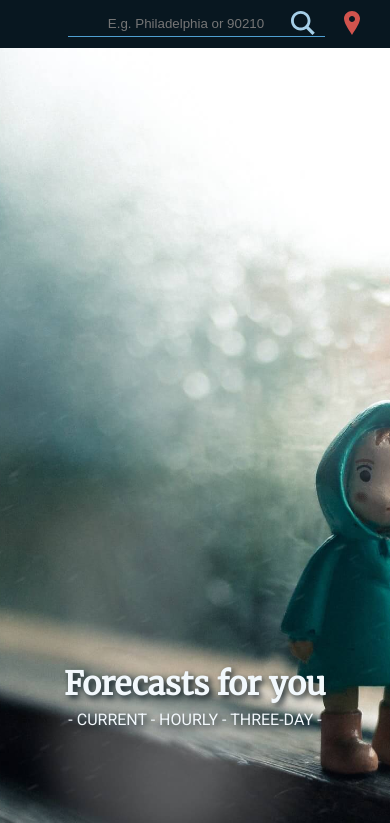
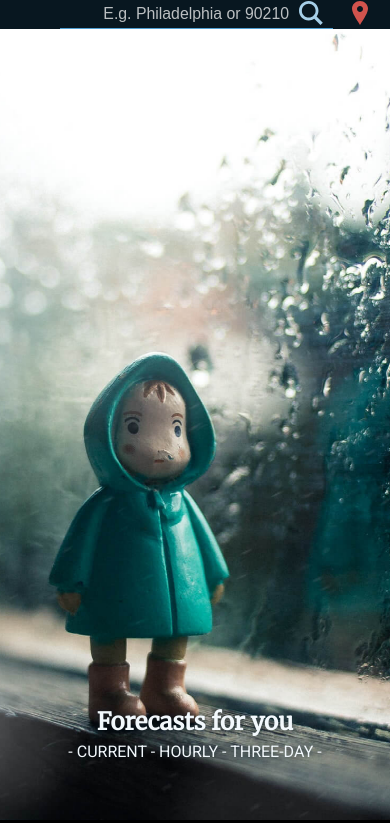
Before and after one commit to TKravel/weather-app-client, a React (Create React App) app: page / in a window 390 px wide. Shown: the top 823 px of the page. Built offline with nearby package versions, Linux system fonts and the light colour scheme.

Commit message:
landing page and forecast wrappers, css

```diff
--- a/src/App.css
+++ b/src/App.css
@@ -81,7 +81,7 @@ h6,
 	font-family: 'Merriweather', serif !important;
 }
 
-#app-wrapper {
+#forecast-wrapper {
 	min-height: 100vh;
 	max-width: 100vw;
 	display: grid;
@@ -95,7 +95,7 @@ h6,
 }
 
 @media screen and (max-width: 850px) {
-	#app-wrapper {
+	#forecast-wrapper {
 		display: grid;
 		grid-template-rows: 3em 7fr 3fr 7fr 1.5em;
 		grid-template-columns: 1fr;
@@ -109,7 +109,7 @@ h6,
 }
 
 @media screen and (max-width: 500px) {
-	#app-wrapper {
+	#forecast-wrapper {
 		display: grid;
 		grid-template-rows: 3em calc(100vh - 5em) 30vh 7fr 1.5em;
 		grid-template-columns: 1fr;
@@ -149,6 +149,7 @@ h6,
 	border-left: none;
 	border-top: none;
 	border-right: none;
+	font-size: 0.9em;
 	height: 2em;
 	padding: 0 3em;
 	position: relative;
@@ -165,6 +166,10 @@ input:-webkit-autofill {
 	-webkit-box-shadow: 0 0 0 50px var(--main-extraDark) inset;
 	outline: none;
 	-webkit-text-fill-color: var(--main-extraLight);
+}
+.search-input::placeholder {
+	color: rgba(255, 255, 255, 0.726);
+	font-size: 1.1em;
 }
 .search-btn {
 	border: none;
@@ -194,12 +199,22 @@ input:-webkit-autofill {
 /* ----------------------------------------------------------------------- */
 /* landing page */
 /* ------------------------------------------------------------------------ */
-#landing-page {
+#landing-wrapper {
 	background: url('./img/toy-looking-out-window.jpg') no-repeat center center
 		fixed;
 	background-size: cover;
+}
 
-	grid-area: 2/1/4/3;
+#landing-container {
+	position: relative;
+	display: flex;
+	flex-direction: column;
+	justify-content: space-between;
+	height: 100vh;
+	width: 100vw;
+}
+
+#hero-content {
 }
 
 #hero-text-container {
@@ -208,7 +223,7 @@ input:-webkit-autofill {
 	flex-direction: column;
 	justify-content: center;
 	text-align: left;
-	height: calc(100vh - 5em);
+	height: 100%;
 	margin-left: 3em;
 }
 
@@ -217,21 +232,28 @@ input:-webkit-autofill {
 }
 
 @media screen and (max-width: 850px) {
-	#landing-page {
-		max-height: 100%;
-		grid-area: 2/1/5/2;
+	#landing-wrapper {
 	}
 	#hero-text-container {
 		margin-left: 0;
-		padding-bottom: 5em;
 		justify-content: flex-end;
 		text-align: center;
 	}
 }
 
 @media screen and (max-width: 500px) {
-	#landing-page {
-		grid-area: 2/1/4/2;
+	#landing-wrapper {
+		background: url('./img/hero-mobile.jpg') no-repeat center center fixed;
+		background-size: cover;
+	}
+	#hero-content {
+		position: absolute;
+		bottom: 5em;
+		left: 0;
+		width: 100%;
+	}
+	.hero-text {
+		text-shadow: 0px 0px 6px var(--main-extraDark);
 	}
 }
 
@@ -358,10 +380,6 @@ input:-webkit-autofill {
 }
 
 .hourly-card {
-	/* background-color: var(--main-light);
-	border-radius: 0.5em;
-	border-bottom-left-radius: 0;
-	border-bottom-right-radius: 0; */
 	display: flex;
 	flex-direction: column;
 	justify-content: space-around;
@@ -394,32 +412,6 @@ input:-webkit-autofill {
 	}
 }
 
-/* .hourly-temp {
-	font-size: 1.5em;
-	font-weight: 600;
-}
-
-@media screen and (min-width: 600px) {
-	.hourly-card h3 {
-		margin-left: 1em;
-	}
-
-	.hourly-card p {
-		justify-content: space-around;
-		margin-left: auto;
-		margin-right: auto;
-		padding: 0 1em 0 1em;
-	}
-
-	.hourly-card-section {
-		display: flex;
-		justify-content: center;
-		align-items: center;
-		width: 100%;
-	}
-}
- */
-
 .icon-wrapper-day {
 	border: 1px solid inherit;
 	border-radius: 50%;
@@ -437,32 +429,6 @@ input:-webkit-autofill {
 	height: 64px;
 	width: 64px;
 }
-
-/* #extended-container {
-	display: flex;
-	justify-content: center;
-	padding: 0.5em;
-	width: 60%;
-	order: 2;
-}
-
-@media screen and (max-width: 500px) {
-	.extended-container {
-		flex-wrap: wrap;
-	}
-	.extended-card {
-		width: 100%;
-	}
-} */
-
-/* .extended-card {
-	background-color: var(--main-light);
-	border: 2px solid #000;
-	border-radius: 0.5em;
-	max-width: 88%;
-	margin: 0.2em;
-	padding: 1em 1em 0.5em 1em;
-} */
 
 .spinner-card {
 	display: flex;
@@ -494,21 +460,8 @@ input:-webkit-autofill {
 	}
 }
 
-/* @media screen and (max-width: 500px) {
-	.hourlyCard-container {
-		flex-direction: row;
-		overflow: hidden;
-		overflow-x: scroll;
-	}
-	.hourly-card {
-		flex-direction: column;
-		min-width: 45%;
-		margin-left: 5px;
-		margin-right: 5px;
-	}
-} */
-
 .footer {
+	height: 1.5em;
 	width: 100vw;
 	background-color: #000;
 	color: var(--main-light);
--- a/src/App.js
+++ b/src/App.js
@@ -1,12 +1,8 @@
 import './App.css';
 import React, { useEffect, useState } from 'react';
-import CurrentSection from './components/currentForecast/CurrentSection';
-import HourlySection from './components/hourly/HourlySection';
-import ExtenedSection from './components/extendedForecast/ExtendedSection';
-import Navbar from './components/Navbar';
-import Footer from './components/Footer';
 import Spinner from './components/icons/Spinner';
 import LandingPage from './components/LandingPage';
+import { ForecastPage } from './components/forcastPage/ForecastPage';
 
 function App() {
 	const [location, setLocation] = useState('');
@@ -59,14 +55,23 @@ function App() {
 
 	return (
 		<div id='app-wrapper'>
-			<Navbar setUserLocation={setLocation} errors={error} />
+			{/* <Navbar setUserLocation={setLocation} errors={error} /> */}
 
 			{!searchSubmitted ? (
-				<LandingPage />
+				<LandingPage setUserLocation={setLocation} errors={error} />
 			) : isLoading ? (
 				<Spinner />
 			) : (
-				<>
+				<ForecastPage
+					setUserLocation={setLocation}
+					errors={error}
+					forecast={forecastData}
+					dailyForecast={forecastData.forecast.forecastday[0]}
+					tmrForecast={forecastData.forecast.forecastday[1]}
+					extendedForecast={forecastData.forecast.forecastday}
+				/>
+			)}
+			{/* <>
 					<CurrentSection forecast={forecastData} />
 					<HourlySection
 						dailyForecast={forecastData.forecast.forecastday[0]}
@@ -75,10 +80,9 @@ function App() {
 					<ExtenedSection
 						extendedForecast={forecastData.forecast.forecastday}
 					/>
-				</>
-			)}
+				</> */}
 
-			<Footer />
+			{/* <Footer /> */}
 		</div>
 	);
 }
--- a/src/components/LandingPage.jsx
+++ b/src/components/LandingPage.jsx
@@ -1,12 +1,22 @@
 import React from 'react';
+import Footer from './Footer';
+import Navbar from './Navbar';
 
-const LandingPage = () => {
+const LandingPage = ({ setUserLocation, errors }) => {
 	return (
-		<div id='landing-page'>
-			<div id='hero-text-container'>
-				<h1 className='hero-text'>Forecasts for you</h1>
-				{/* <p>Don't get caught by surprise</p> */}
-				<p className='hero-text'>- CURRENT - HOURLY - THREE-DAY -</p>
+		<div id='landing-wrapper'>
+			<div id='landing-container'>
+				<Navbar setUserLocation={setUserLocation} errors={errors} />
+				<section id='hero-content'>
+					<div id='hero-text-container'>
+						<h1 className='hero-text'>Forecasts for you</h1>
+						{/* <p>Don't get caught by surprise</p> */}
+						<p className='hero-text'>
+							- CURRENT - HOURLY - THREE-DAY -
+						</p>
+					</div>
+				</section>
+				<Footer />
 			</div>
 		</div>
 	);
--- /dev/null
+++ b/src/components/forcastPage/ForecastPage.jsx
@@ -0,0 +1,32 @@
+import React from 'react';
+import CurrentSection from '../currentForecast/CurrentSection';
+import ExtenedSection from '../extendedForecast/ExtendedSection';
+import Footer from '../Footer';
+import HourlySection from '../hourly/HourlySection';
+import Navbar from '../Navbar';
+
+export const ForecastPage = ({
+	setUserLocation,
+	errors,
+	forecast,
+	dailyForecast,
+	tmrForecast,
+	extendedForecast,
+}) => {
+	return (
+		<div id='forecast-wrapper'>
+			<Navbar
+				id='landing-nav'
+				setUserLocation={setUserLocation}
+				errors={errors}
+			/>
+			<CurrentSection forecast={forecast} />
+			<HourlySection
+				dailyForecast={dailyForecast}
+				tmrForecast={tmrForecast}
+			/>
+			<ExtenedSection extendedForecast={extendedForecast} />
+			<Footer id='landing-footer' />
+		</div>
+	);
+};
```
Also changed, not shown: src/img/hero-mobile.jpg (added).
